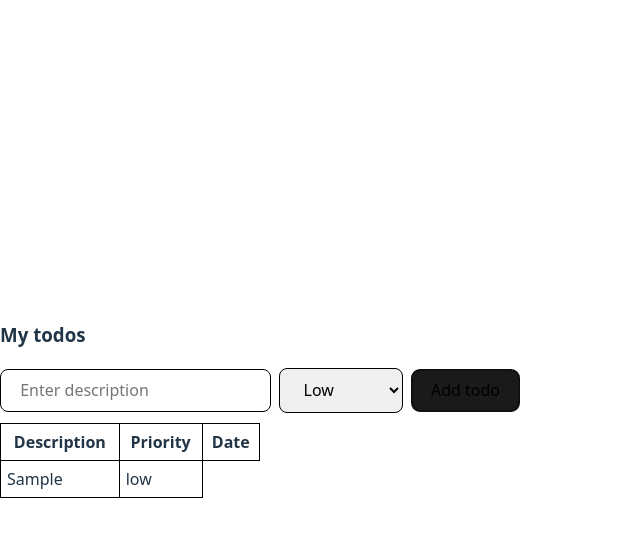
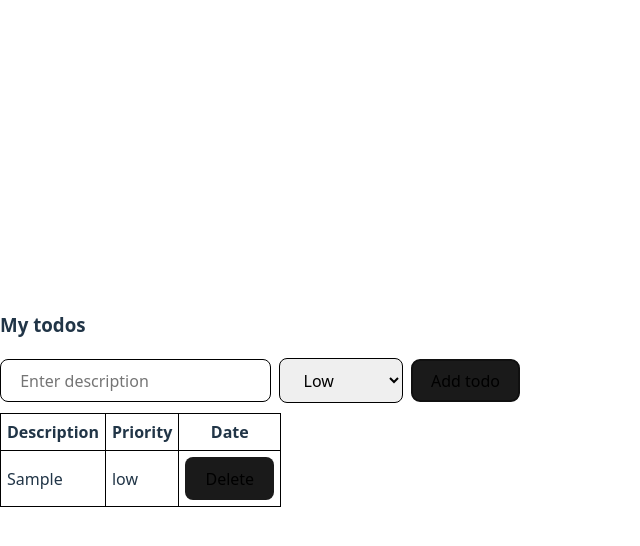
Before and after one commit to rantalva/react-todoapp, a React app: page / in a window 1280 px wide. Both pictures are taken after typing "Sample" into the empty fields and a click on the button "Add todo". Shown: the top 546 px of the page, without its empty margins (0-640 px from the left). Built offline with nearby package versions, Linux system fonts and the light colour scheme; the HTML template or start-up script is replaced by a standard one.

Commit message:
New component, types.ts

```diff
--- a/src/components/TodoListComponent.tsx
+++ b/src/components/TodoListComponent.tsx
@@ -1,11 +1,8 @@
 import '../App.css'
 import { useState } from 'react';
+import type { Todo } from '../types';
+import TodoTable from './TodoTableComponent';
 
-type Todo = {
-    description: string;
-    priority: 'low'|'medium'|'high';
-
-}
 export default function TodoList() {
 
     const [todo, setTodo] = useState<Todo>({description: '', priority: 'low'}) // here we set one todo
@@ -15,6 +12,10 @@ export default function TodoList() {
         const desc = todo.description ? setTodos([todo, ...todos]) : alert("Description cannot be empty!") // created new constant so there is always something to return :D
         setTodo({...todo, description: ""}) // clears the input placeholder, sets todo description to empty
         return desc
+
+    }
+    const handleDelete = (indexToDelete: number) => {
+            setTodos(todos.filter((_, index) => index !== indexToDelete));
     }
 
     return(
@@ -34,23 +35,7 @@ export default function TodoList() {
             <option value="high">High</option>
         </select>
         <button onClick={addTodo}>Add todo</button>
-        <table>
-            <thead>
-                <tr>
-                    <th>Description</th>
-                    <th>Priority</th>
-                    <th>Date</th>
-                </tr>
-            </thead>
-            <tbody>
-                {todos.map((todo, index) => (
-                    <tr key={index}>
-                        <td>{todo.description}</td>
-                        <td>{todo.priority}</td>
-                    </tr>
-                ))}
-            </tbody>
-        </table>
+        <TodoTable todos={todos} handleDelete={handleDelete} />
         </>
     );
 }
--- /dev/null
+++ b/src/components/TodoTableComponent.tsx
@@ -0,0 +1,28 @@
+import type { TodoTableProps } from "../types";
+
+export default function TodoTable(props: TodoTableProps) {
+    return(
+        <>
+        <table>
+            <thead>
+                <tr>
+                    <th>Description</th>
+                    <th>Priority</th>
+                    <th>Date</th>
+                </tr>
+            </thead>
+            <tbody>
+                {props.todos.map((todo, index) => ( // map needs the object and a index
+                    <tr key={index}>
+                        <td>{todo.description}</td>
+                        <td>{todo.priority}</td>
+                        <td>
+                            <button onClick={() => props.handleDelete(index)}>Delete</button>
+                        </td>
+                    </tr>
+                ))}
+            </tbody>
+        </table>
+        </>
+    );
+}
--- /dev/null
+++ b/src/types.ts
@@ -0,0 +1,9 @@
+export type Todo = {
+    description: string;
+    priority: 'low'|'medium'|'high';
+}
+
+export type TodoTableProps = {
+    todos: Todo[];
+    handleDelete: (row: number) => void;
+}
```
